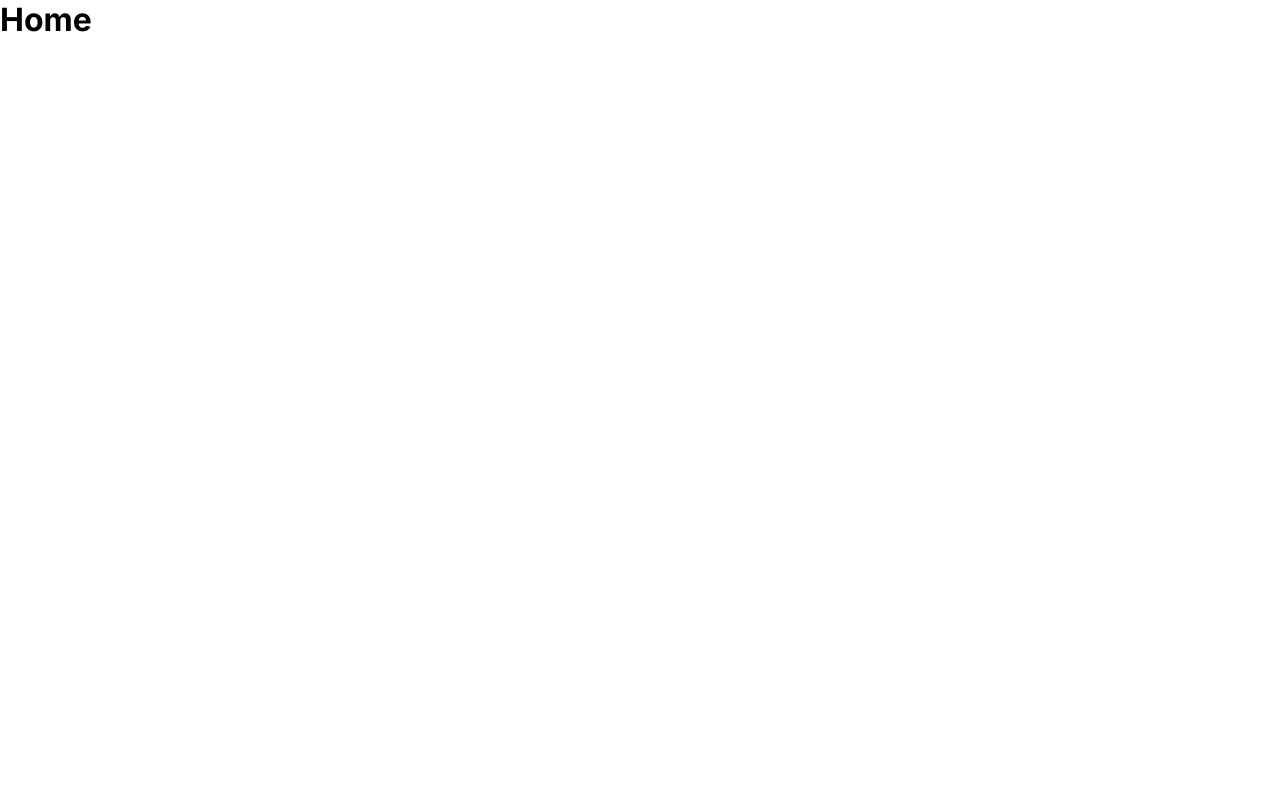
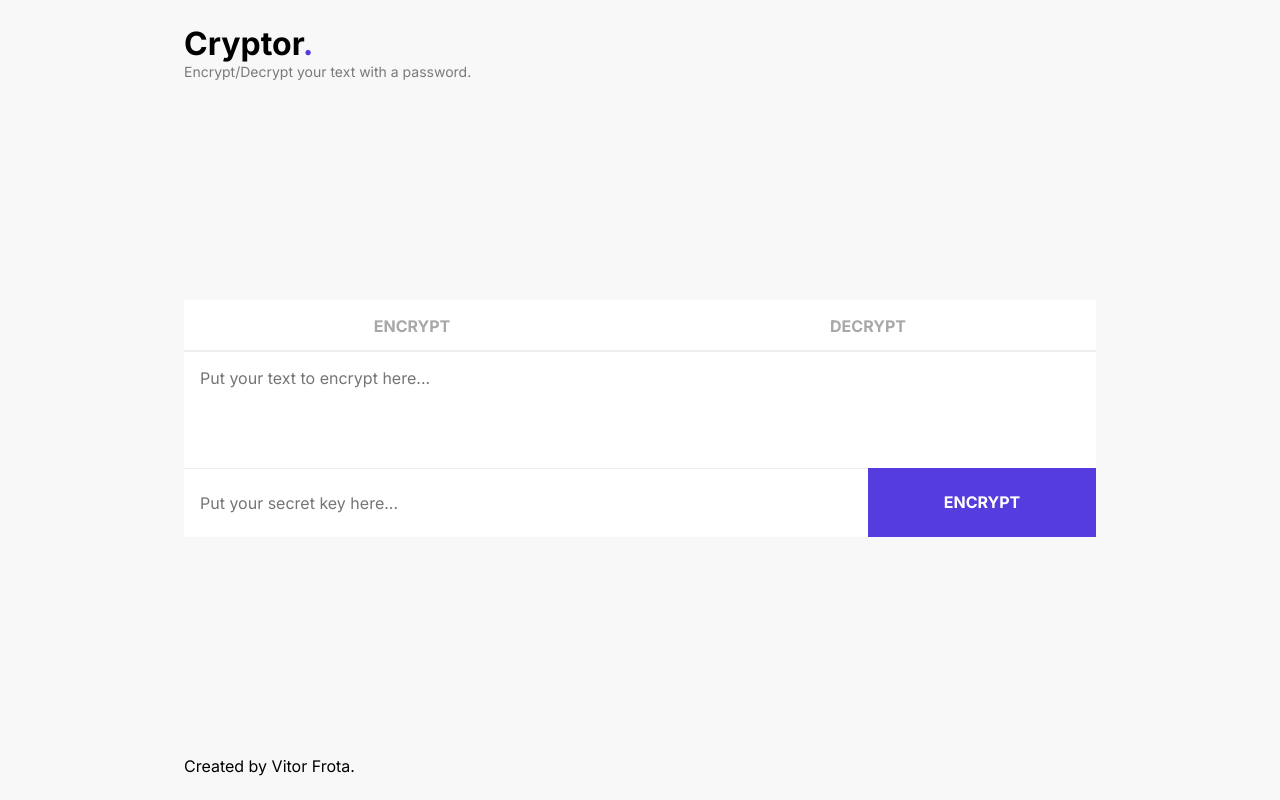
Before and after one commit to vitorfrota/cryptor, a React (Create React App) app: page / in a window 1280 px wide. Built offline with nearby package versions, Linux system fonts and the light colour scheme.

Commit message:
feature: create home page with styles

```diff
--- a/src/pages/Home/index.tsx
+++ b/src/pages/Home/index.tsx
@@ -1,8 +1,33 @@
-
+import './styles.scss';
 
 function Home(){
     return (
-        <div><h1>Home</h1></div>
+        <main className='wrapper'>
+            <header>
+                <h1>Cryptor<strong>.</strong></h1>
+                <p>Encrypt/Decrypt your text with a password.</p>
+            </header>
+            <div className='box'>
+                <ul>
+                    <li>Encrypt</li>
+                    <li>Decrypt</li>
+                </ul>
+                <textarea
+                    placeholder="Put your text to encrypt here..."
+                    rows={4}
+                />
+                <div className="boxFooterContainer">
+                    <div className="keyContainer">
+                        <input
+                            type="text"
+                            placeholder="Put your secret key here..."
+                        />
+                    </div>
+                    <button>Encrypt</button>
+                </div>
+            </div>
+            <footer>Created by Vitor Frota.</footer>
+        </main>
     )
 }
 
--- /dev/null
+++ b/src/pages/Home/styles.scss
@@ -0,0 +1,103 @@
+.wrapper {
+    height: 100%;
+    max-width: 960px;
+
+    margin: 0 auto;
+    padding: 24px;
+
+    display: flex;
+    flex-direction: column;
+    justify-content: space-between;
+}
+
+header h1 strong {
+    color: var(--primary-default);
+}
+
+header p {
+    font-size: 0.875rem;
+    color: var(--neutral-500);
+}
+
+.box {
+    width: 100%;
+    background-color: #fff;
+}
+
+.box ul {
+    width: 100%;
+    display: flex;
+    justify-content: space-between;
+}
+
+.box ul li {
+    position: relative;
+    flex: 1;
+    display: flex;
+    justify-content: center;
+
+    padding: 16px;
+    font-weight: bold;
+    text-transform: uppercase;
+    color: var(--neutral-300);
+
+    cursor: pointer;
+
+    transition: all 150ms linear;
+
+    &::after {
+        content: '';
+        position: absolute;
+        bottom: 0;
+        height: 2px;
+        width: 100%;
+        background-color: var(--neutral-100);
+
+        transition: all 150ms linear;
+    }
+}
+
+.box ul li:hover{
+    color: var(--primary-default);
+
+    &::after{
+        background-color: var(--primary-default);
+    }
+}
+
+.box textarea {
+    width: 100%;
+
+    padding: 16px;
+
+    border: none;
+    outline: none;
+    resize: none;
+}
+
+.boxFooterContainer {
+    width: 100%;
+
+    display: flex;
+}
+
+.keyContainer {
+    flex: 3;
+    input {
+        padding: 24px 16px;
+        width: 100%;
+
+        border: none;
+        border-top: 1px solid var(--neutral-100);
+        outline: none;
+    }
+}
+
+.boxFooterContainer button {
+    flex: 1;
+    background-color: var(--primary-default);
+    border: none;
+    font-weight: bold;
+    text-transform: uppercase;
+    color: #fff;
+}
--- a/src/styles/globals.scss
+++ b/src/styles/globals.scss
@@ -15,7 +15,14 @@
 }
 
 html, body {
+    width: 100%;
+    height: 100vh;
     font-family: 'Inter', sans-serif;
+}
+
+#root {
+    height: 100vh;
+    background-color: #F8F8F8;
 }
 
 body, input, textarea, button {
```
